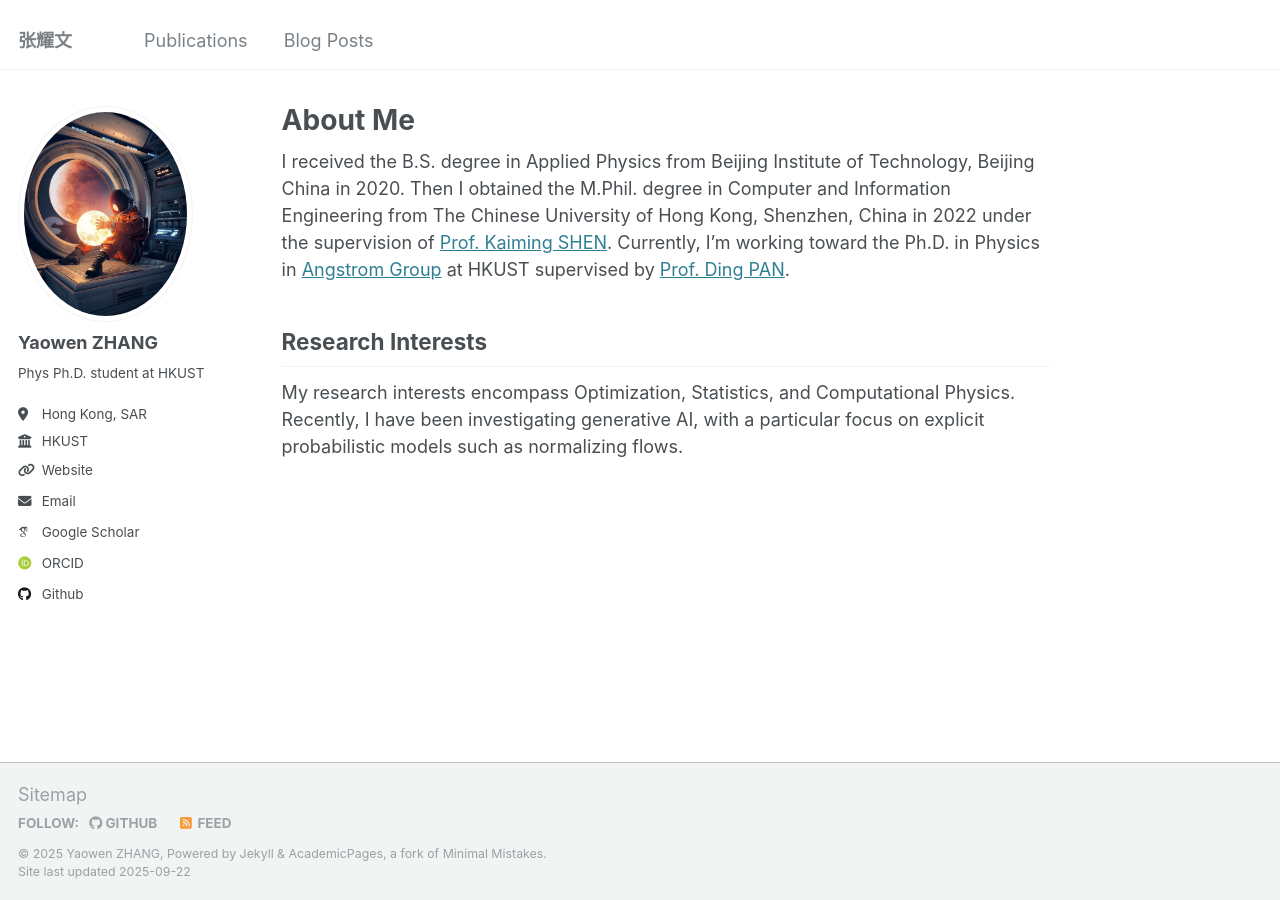
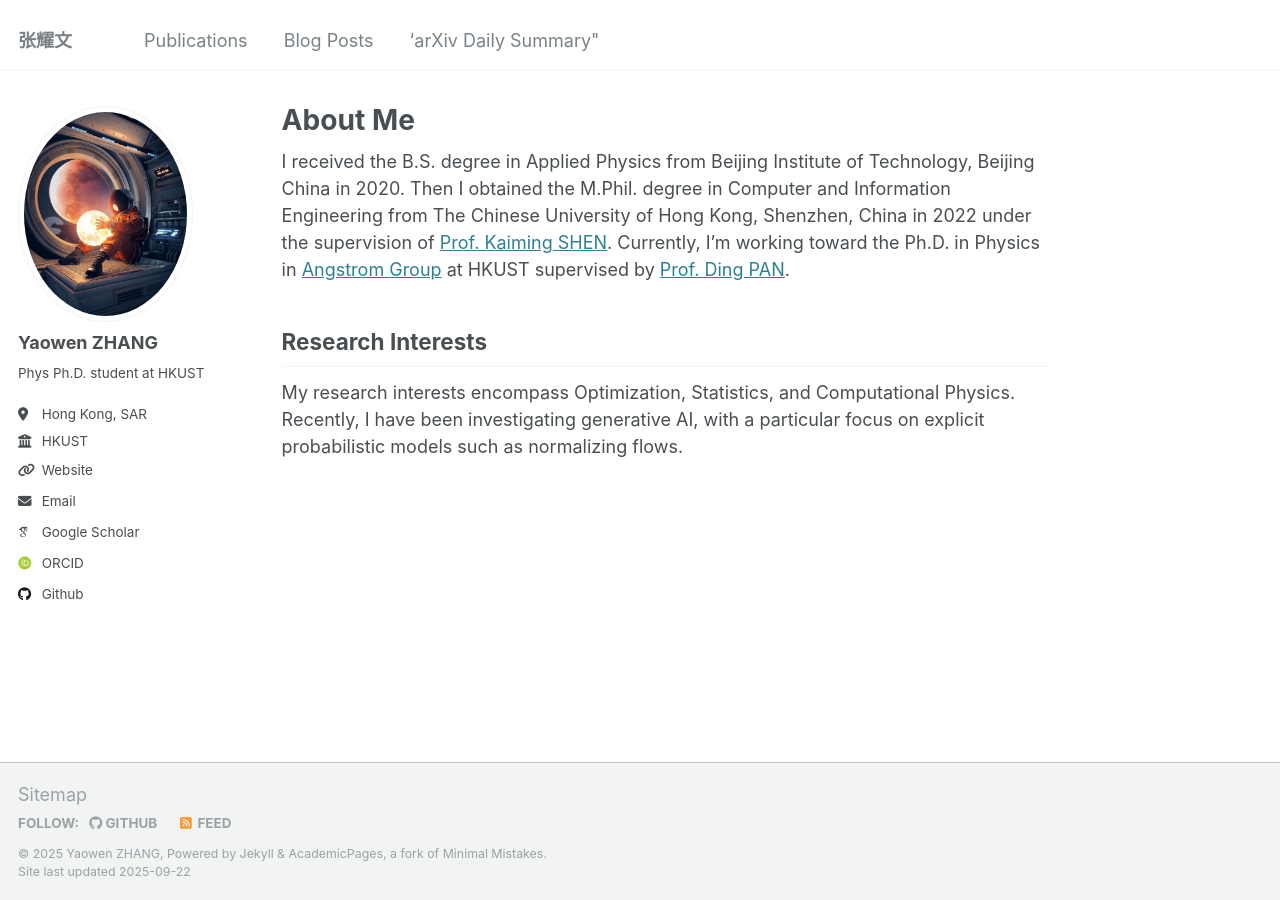
Before and after one commit to phyzyw/phyzyw.github.io, a Jekyll site: the page built from _pages/about.md, in a window 1280 px wide. Built offline with Jekyll 4.4.1, drawn with Linux system fonts in a browser that asks for light colours; some web fonts are replaced; a script that is not in the unit is left out.

Commit message:
Update navigation.yml

```diff
--- a/_data/navigation.yml
+++ b/_data/navigation.yml
@@ -20,6 +20,8 @@ main:
   - title: "Blog Posts"
     url: /year-archive/
 
+  - title: ‘arXiv Daily Summary"
+    url: "https://phyzyw.github.io/daily-arXiv-ai-enhanced/"
   # - title: "CV"
   #   url: /cv/
 
```
